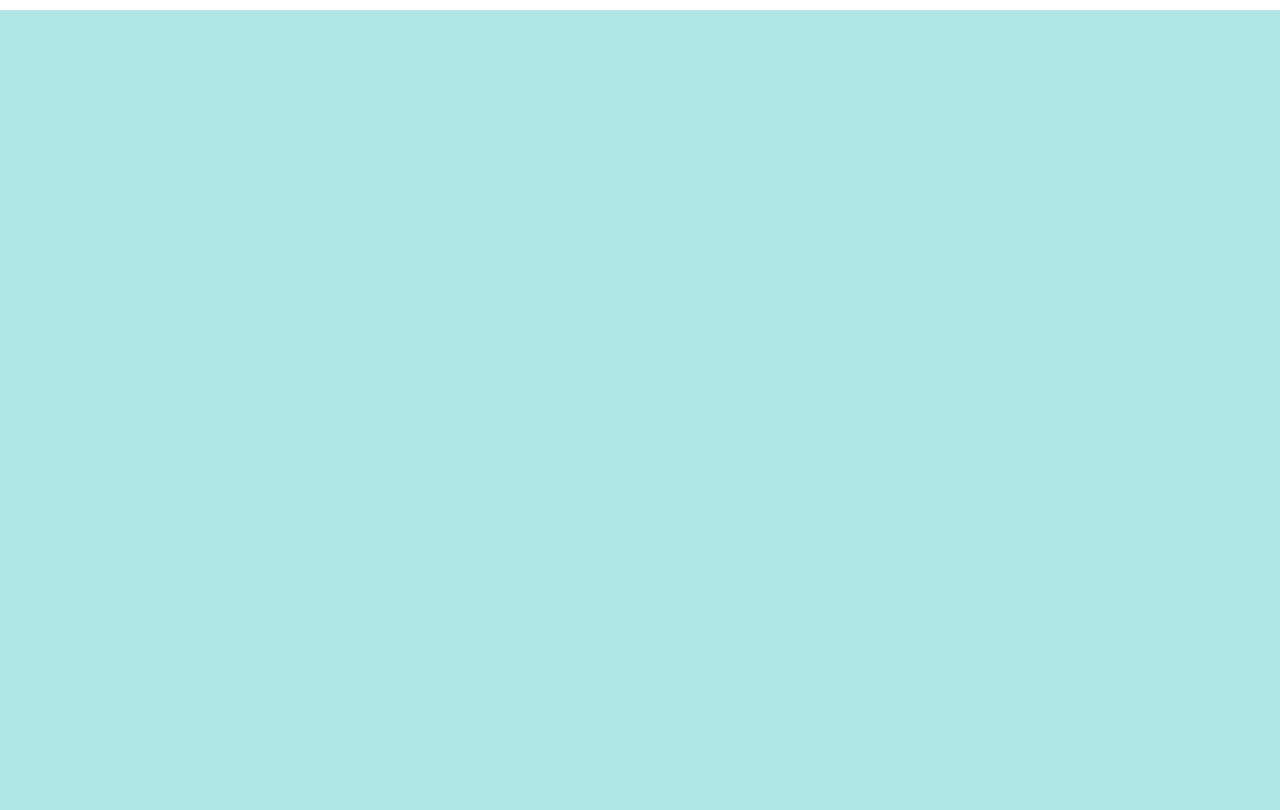
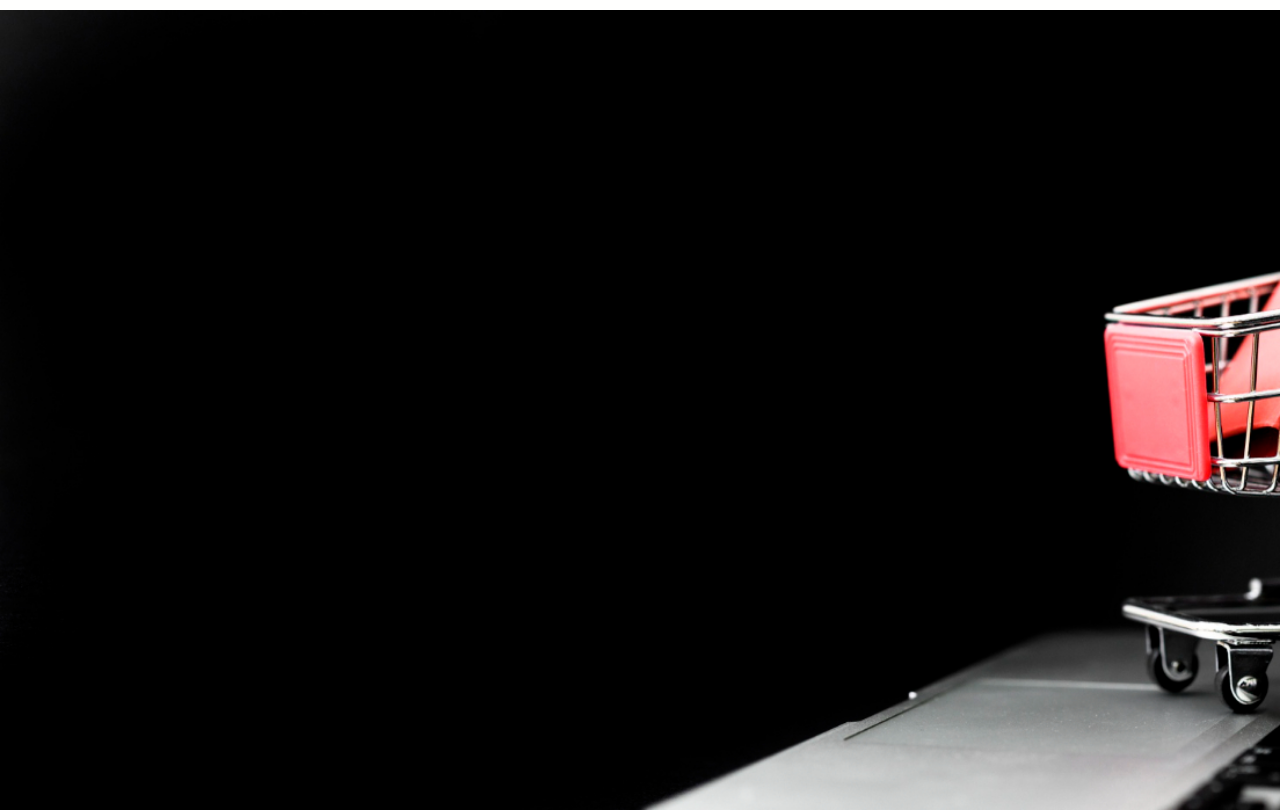
Before and after one commit to Kadalirohithkumar/Navbars, a plain HTML site: page basicNav/index.html in a window 1280 px wide. Shown: the part 60-870 px from the top of the page. Drawn offline with Linux system fonts and the light colour scheme.

Commit message:
modified:   basicNav/css/style.css 	new file:   basicNav/images/home.jpg 	deleted:    basicNav/images/homeBg.jpg

```diff
--- a/basicNav/css/style.css
+++ b/basicNav/css/style.css
@@ -61,8 +61,11 @@ nav .menu{
 }
 
 #home{
-    background-image:url('./images/homeBg.jpg');
+    background-image:url('/basicNav/images/home.jpg');
     height: 100vh;
+    background-size: cover;
+    background-repeat: no-repeat;
+
 }
 
 
```
Also changed, not shown: basicNav/images/home.jpg (added), basicNav/images/homeBg.jpg (deleted).
